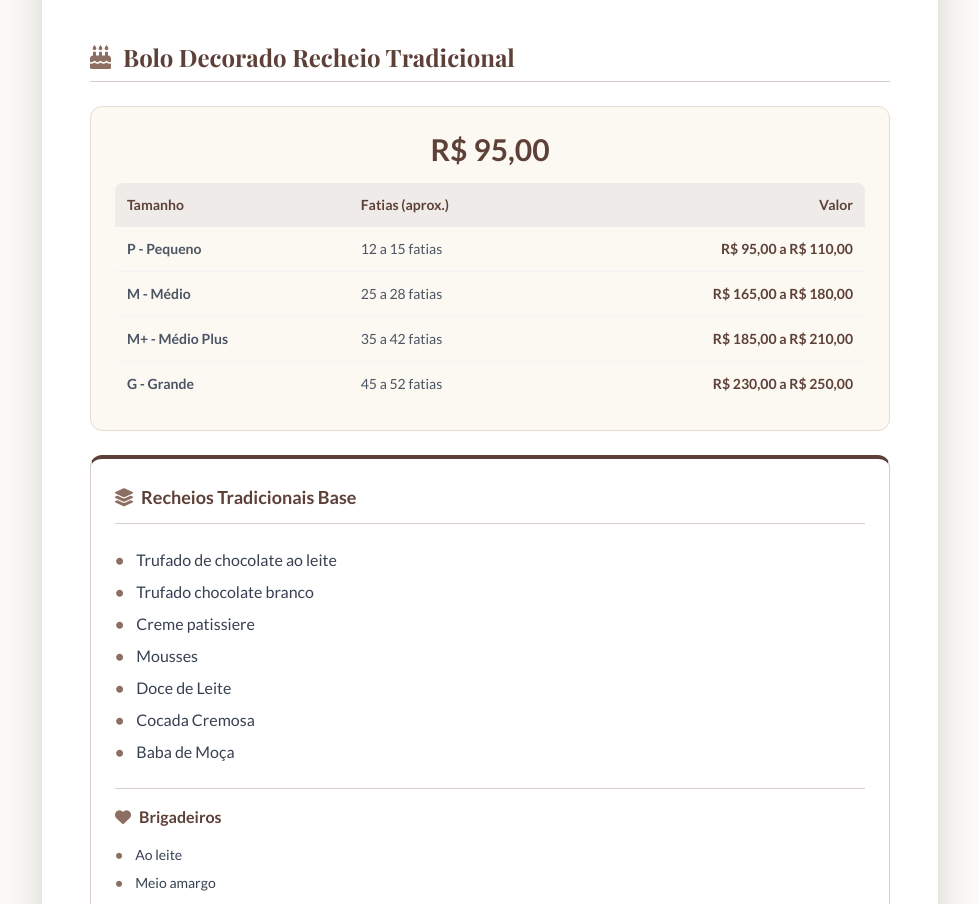
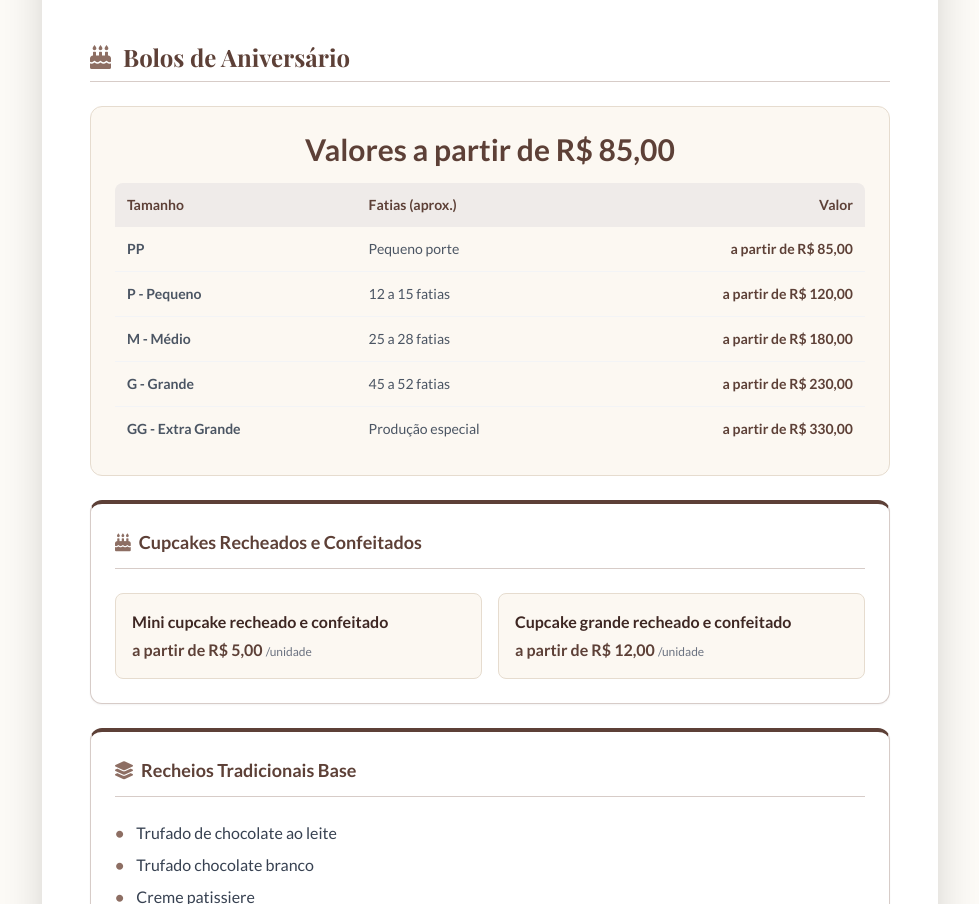
Before and after one commit to VonLuqi/cardapio-de-natal-little-candy, a plain HTML site: page cardapio-bolos.html in a window 1280 px wide. Shown: the part 880-1784 px from the top of the page, without its empty margins (150-1129 px from the left). Drawn offline with nearby package versions, Linux system fonts and the light colour scheme; a web font is replaced by a local one.

Commit message:
Atualiza preços de docinhos e bolos

```diff
--- a/cardapio-bolos.html
+++ b/cardapio-bolos.html
@@ -139,12 +139,12 @@
         <!-- SEÇÃO 3: BOLOS DE FESTA (POR ENCOMENDA) -->
         <div class="mb-8">
             <h3 class="serif-font text-2xl font-bold text-[#5d4037] mb-6 flex items-center border-b border-[#d7ccc8] pb-2">
-                <i class="fas fa-birthday-cake mr-3 text-[#8d6e63]"></i> Bolo Decorado Recheio Tradicional
+                <i class="fas fa-birthday-cake mr-3 text-[#8d6e63]"></i> Bolos de Aniversário
             </h3>
 
             <!-- Preço Inicial -->
             <div class="bg-[#fcf8f2] rounded-xl p-6 mb-6 border border-[#e6dccf]">
-                <p class="text-center text-3xl font-bold text-[#5d4037] mb-4">R$ 95,00</p>
+                <p class="text-center text-3xl font-bold text-[#5d4037] mb-4">Valores a partir de R$ 85,00</p>
 
                 <!-- Tabela Tamanhos e Preços -->
                 <div class="overflow-x-auto">
@@ -158,27 +158,51 @@
                         </thead>
                         <tbody class="text-gray-600">
                             <tr class="border-b border-gray-100 hover:bg-gray-50">
+                                <td class="p-3 font-semibold">PP</td>
+                                <td class="p-3">Pequeno porte</td>
+                                <td class="p-3 text-right font-bold text-[#5d4037]">a partir de R$ 85,00</td>
+                            </tr>
+                            <tr class="border-b border-gray-100 hover:bg-gray-50">
                                 <td class="p-3 font-semibold">P - Pequeno</td>
                                 <td class="p-3">12 a 15 fatias</td>
-                                <td class="p-3 text-right font-bold text-[#5d4037]">R$ 95,00 a R$ 110,00</td>
+                                <td class="p-3 text-right font-bold text-[#5d4037]">a partir de R$ 120,00</td>
                             </tr>
                             <tr class="border-b border-gray-100 hover:bg-gray-50">
                                 <td class="p-3 font-semibold">M - Médio</td>
                                 <td class="p-3">25 a 28 fatias</td>
-                                <td class="p-3 text-right font-bold text-[#5d4037]">R$ 165,00 a R$ 180,00</td>
+                                <td class="p-3 text-right font-bold text-[#5d4037]">a partir de R$ 180,00</td>
                             </tr>
                             <tr class="border-b border-gray-100 hover:bg-gray-50">
-                                <td class="p-3 font-semibold">M+ - Médio Plus</td>
-                                <td class="p-3">35 a 42 fatias</td>
-                                <td class="p-3 text-right font-bold text-[#5d4037]">R$ 185,00 a R$ 210,00</td>
+                                <td class="p-3 font-semibold">G - Grande</td>
+                                <td class="p-3">45 a 52 fatias</td>
+                                <td class="p-3 text-right font-bold text-[#5d4037]">a partir de R$ 230,00</td>
                             </tr>
                             <tr class="hover:bg-gray-50">
-                                <td class="p-3 font-semibold">G - Grande</td>
-                                <td class="p-3">45 a 52 fatias</td>
-                                <td class="p-3 text-right font-bold text-[#5d4037]">R$ 230,00 a R$ 250,00</td>
+                                <td class="p-3 font-semibold">GG - Extra Grande</td>
+                                <td class="p-3">Produção especial</td>
+                                <td class="p-3 text-right font-bold text-[#5d4037]">a partir de R$ 330,00</td>
                             </tr>
                         </tbody>
                     </table>
+                </div>
+            </div>
+
+            <!-- CUPCAKES RECHEADOS E CONFEITADOS -->
+            <div class="bg-white p-6 rounded-xl chocolate-border shadow-sm mb-6">
+                <h4 class="font-bold text-[#5d4037] text-lg mb-6 flex items-center border-b border-[#d7ccc8] pb-3">
+                    <i class="fas fa-birthday-cake mr-2 text-[#8d6e63]"></i> Cupcakes Recheados e Confeitados
+                </h4>
+
+                <div class="grid md:grid-cols-2 gap-4">
+                    <div class="bg-[#fcf8f2] border border-[#e6dccf] rounded-lg p-4">
+                        <p class="font-semibold text-[#3e2723] mb-1">Mini cupcake recheado e confeitado</p>
+                        <p class="text-[#5d4037] font-bold">a partir de R$ 5,00 <span class="text-xs text-gray-500 font-normal">/unidade</span></p>
+                    </div>
+
+                    <div class="bg-[#fcf8f2] border border-[#e6dccf] rounded-lg p-4">
+                        <p class="font-semibold text-[#3e2723] mb-1">Cupcake grande recheado e confeitado</p>
+                        <p class="text-[#5d4037] font-bold">a partir de R$ 12,00 <span class="text-xs text-gray-500 font-normal">/unidade</span></p>
+                    </div>
                 </div>
             </div>
 
```
Also changed, not shown: cardapio-docinhos-classicos.html (+2 -2 lines).
